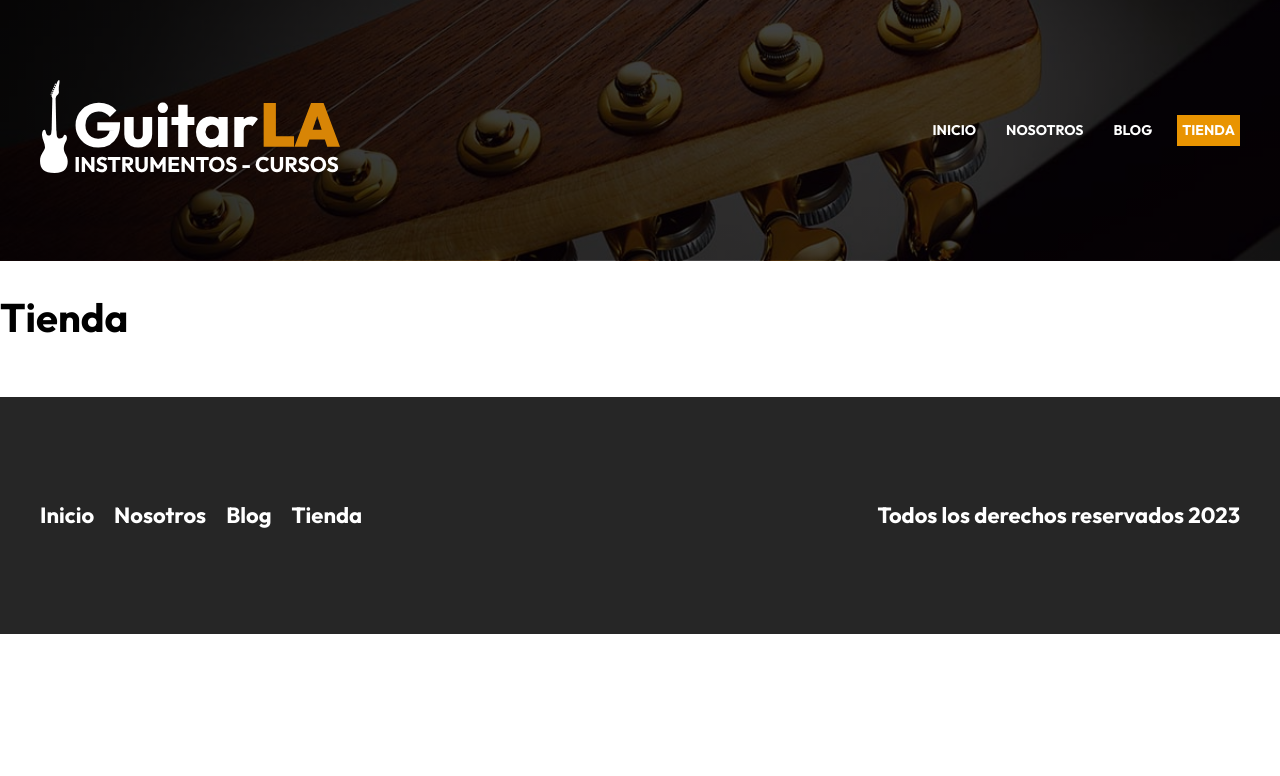
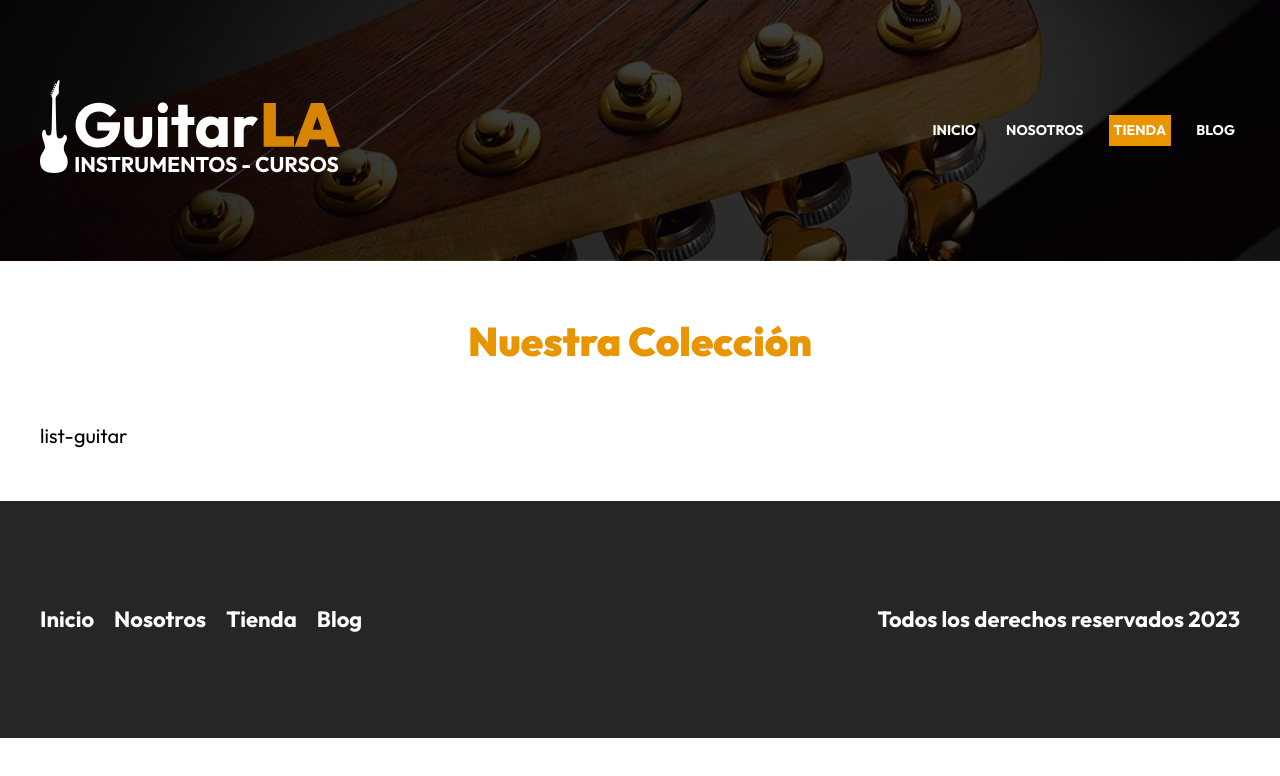
Before and after one commit to oscar-soto/GuitarLANext, a Next.js app: page /tienda in a window 1280 px wide. Shown: the top 776 px of the page. Built offline with nearby package versions, Linux system fonts and the light colour scheme.

Commit message:
Fix: list guitar component created and add it to store page

```diff
--- a/components/footer.js
+++ b/components/footer.js
@@ -8,8 +8,8 @@ const Footer = () => {
         <nav className={styles.navigation}>
           <Link href="/">Inicio</Link>
           <Link href="/nosotros">Nosotros</Link>
+          <Link href="/tienda">Tienda</Link>
           <Link href="/blog">Blog</Link>
-          <Link href="/tienda">Tienda</Link>
         </nav>
 
         <p className={styles.copyright}>
--- a/components/header.js
+++ b/components/header.js
@@ -36,17 +36,17 @@ const Header = () => {
           </Link>
 
           <Link
+            className={router.pathname === '/tienda' ? styles.active : ''}
+            href="/tienda"
+          >
+            Tienda
+          </Link>
+
+          <Link
             className={router.pathname === '/blog' ? styles.active : ''}
             href="/blog"
           >
             Blog
-          </Link>
-
-          <Link
-            className={router.pathname === '/tienda' ? styles.active : ''}
-            href="/tienda"
-          >
-            Tienda
           </Link>
         </nav>
       </div>
--- /dev/null
+++ b/components/list-guitar.js
@@ -0,0 +1,7 @@
+const ListGuitar = () => {
+  return (
+    <div>list-guitar</div>
+  )
+}
+
+export default ListGuitar
--- a/pages/nosotros.js
+++ b/pages/nosotros.js
@@ -9,7 +9,7 @@ const Nosotros = () => {
       description={'Sobre nosotros, GuitarLA, tienda de música'}
     >
       <main className="container">
-        <h2 className="heading">Nosotros</h2>
+        <h1 className="heading">Nosotros</h1>
 
         <div className={styles.content}>
           <Image
--- a/pages/tienda.js
+++ b/pages/tienda.js
@@ -1,4 +1,5 @@
-import Layout from "@/components/layout";
+import Layout from '@/components/layout';
+import ListGuitar from '@/components/list-guitar';
 
 const Tienda = () => {
   return (
@@ -6,9 +7,15 @@ const Tienda = () => {
       title={'Tienda Virtual'}
       description={'Tienda Virtual, venta de guitaras, instrumentos, GuitarLA'}
     >
-      <h1>Tienda</h1>
+      <main className="container">
+        <h1 className="heading">Nuestra Colección</h1>
+
+        <ListGuitar
+
+        />
+      </main>
     </Layout>
-  )
-}
+  );
+};
 
 export default Tienda;
```
